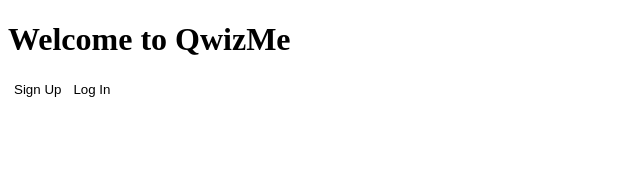
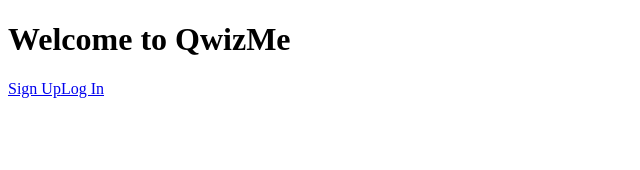
Before and after one commit to RiverStephenson/flashcard-quiz-app, a React (Vite) app in the folder client/: page / in a window 1280 px wide. Shown: the top 170 px of the page, without its empty margins (0-640 px from the left). Built offline with nearby package versions, Linux system fonts and the light colour scheme.

Commit message:
adds home page functionality

```diff
--- a/client/src/pages/Home.tsx
+++ b/client/src/pages/Home.tsx
@@ -1,4 +1,4 @@
-
+import { Link } from "react-router-dom";
 
 const Home = () => {
 
@@ -7,8 +7,8 @@ const Home = () => {
     return(
         <main>
             <h1>Welcome to QwizMe</h1>
-        <button type='button'>Sign Up</button>
-        <button type='button'>Log In</button>
+        <Link to='/signup'>Sign Up</Link>
+        <Link to='/login'>Log In</Link>
         </main>
     );
 };
```
